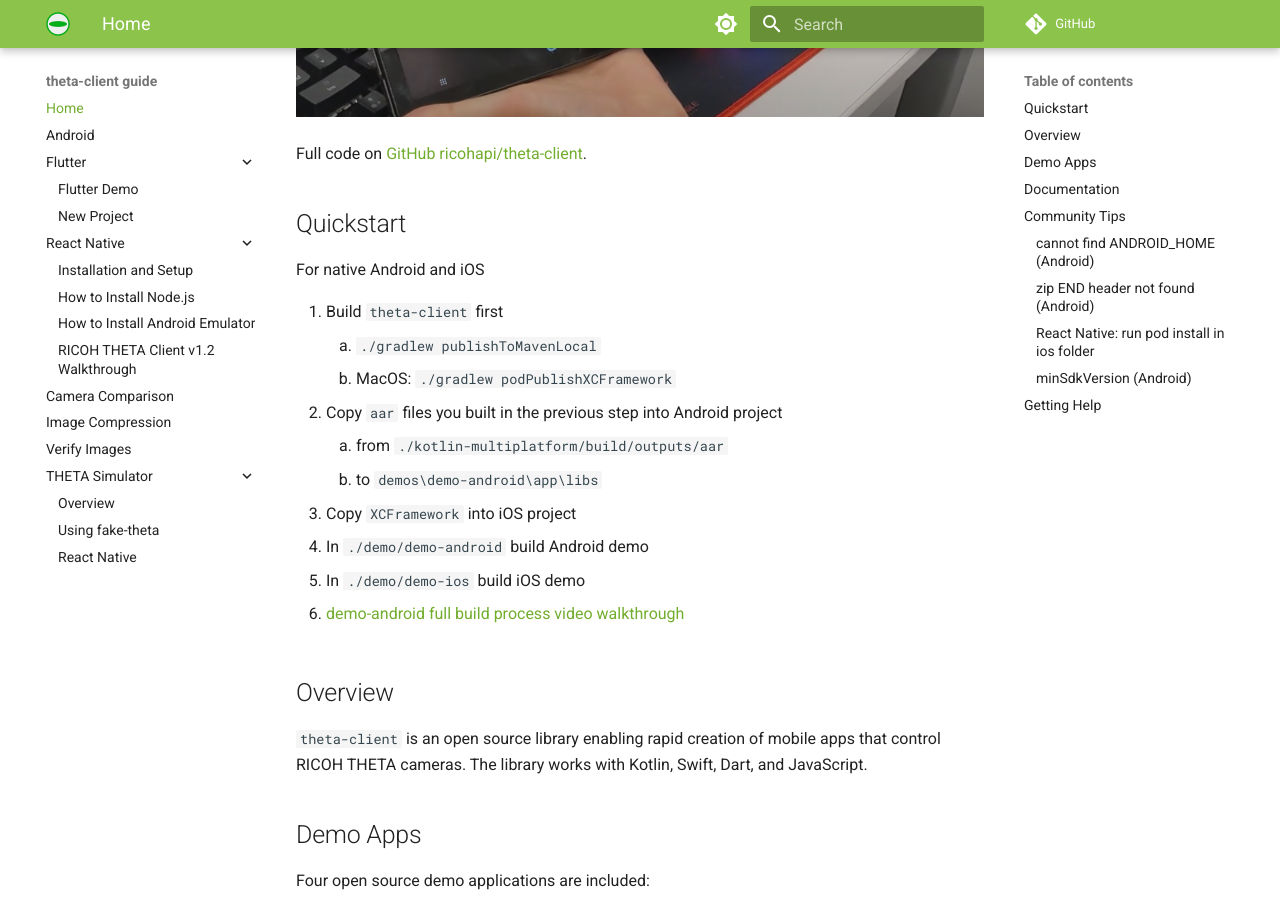
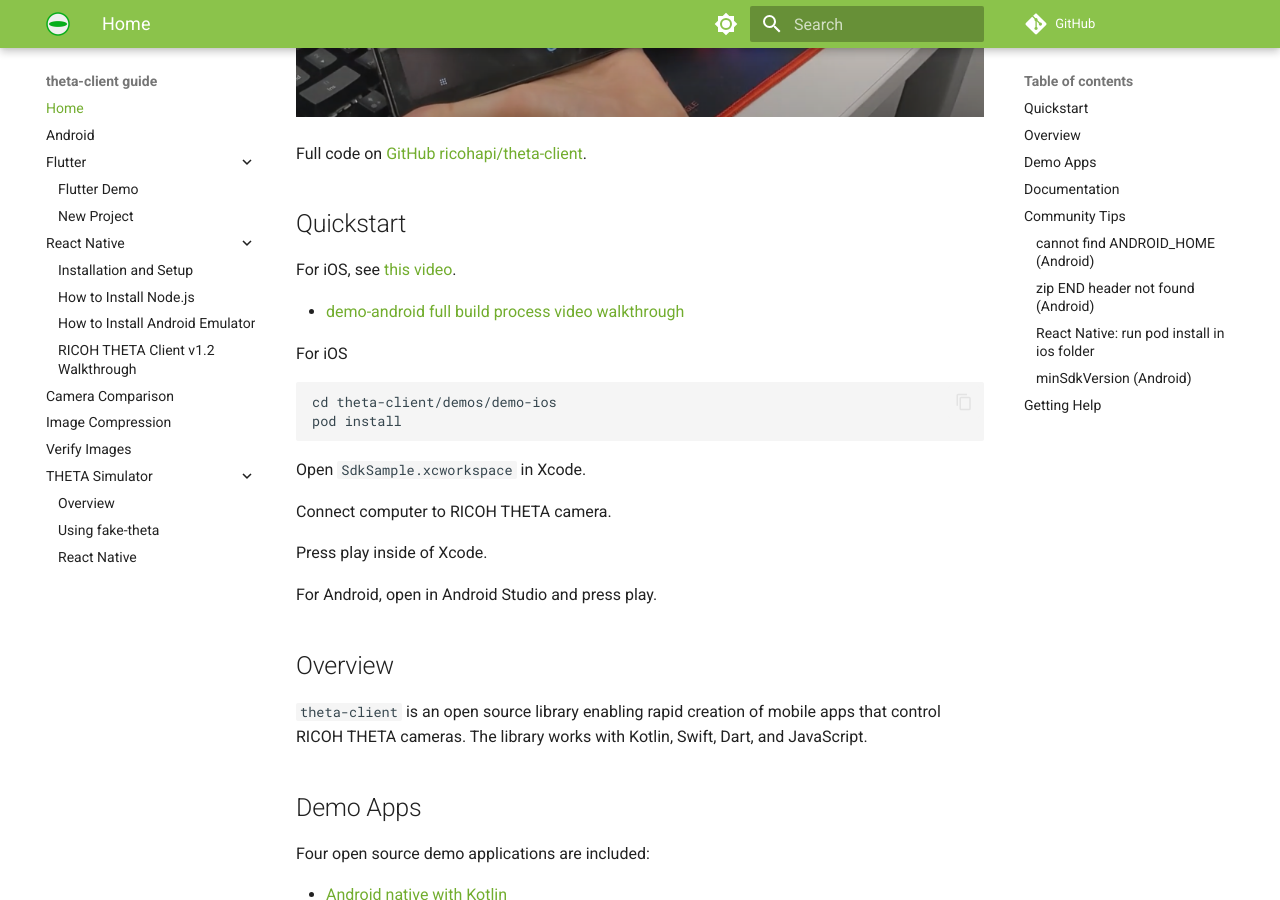
Before and after one commit to theta360developers/theta-client-guide, an MkDocs documentation site: the page built from docs/index.md, in a window 1280 px wide and 900 px high, scrolled down 470 px. Built offline with MkDocs 1.6.1 and Material for MkDocs 9.7.7, drawn with Linux system fonts in a browser that asks for light colours.

Commit message:
updated android and ios quick start

````diff
--- a/docs/index.md
+++ b/docs/index.md
@@ -6,19 +6,24 @@ Full code on  [GitHub ricohapi/theta-client](https://github.com/ricohapi/theta-c
 
 ## Quickstart
 
-For native Android and iOS
-
-1. Build `theta-client` first
-    1. `./gradlew publishToMavenLocal`
-    1. MacOS: `./gradlew podPublishXCFramework`
-2. Copy `aar` files you built in the previous step into Android project
-    1. from `./kotlin-multiplatform/build/outputs/aar`
-    1. to `demos\demo-android\app\libs`
-3. Copy `XCFramework` into iOS project
-4. In `./demo/demo-android` build Android demo
-5. In `./demo/demo-ios` build iOS demo
+For iOS, see [this video](https://youtu.be/8moKIJ7f8kQ?feature=shared).
 
 * [demo-android full build process video walkthrough](https://youtu.be/l8X6amOmHXI)
+
+For iOS
+
+```text
+cd theta-client/demos/demo-ios
+pod install
+```
+
+Open `SdkSample.xcworkspace` in Xcode.
+
+Connect computer to RICOH THETA camera.
+
+Press play inside of Xcode.
+
+For Android, open in Android Studio and press play.
 
 ## Overview
 
````
Also changed, not shown: README.md (+5 -6 lines), 1 other file.
